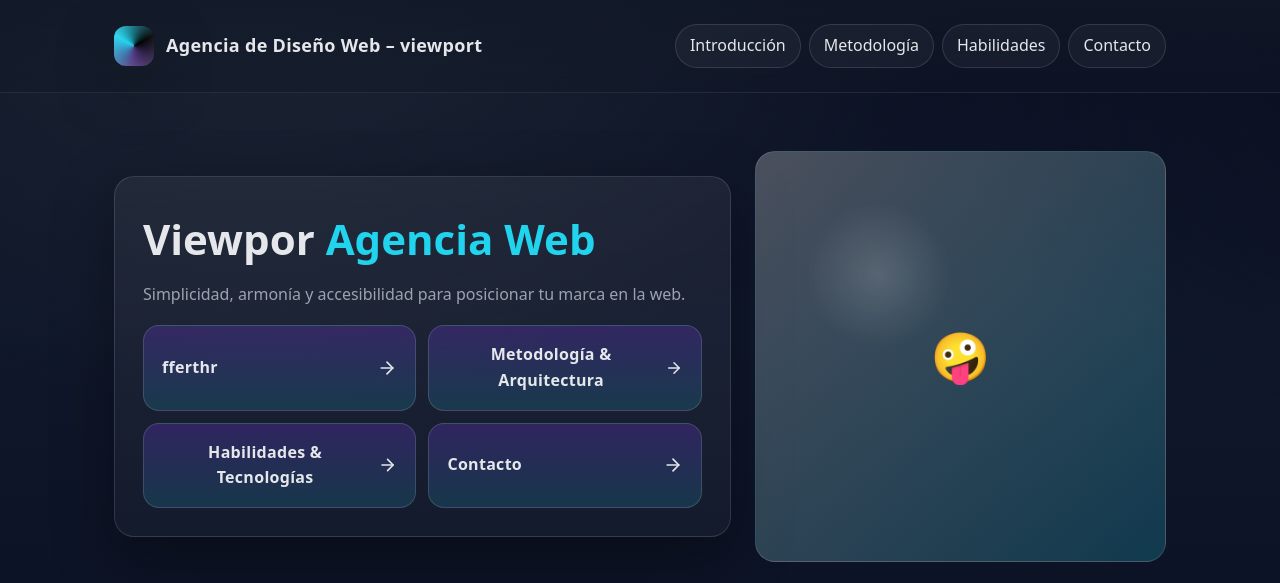
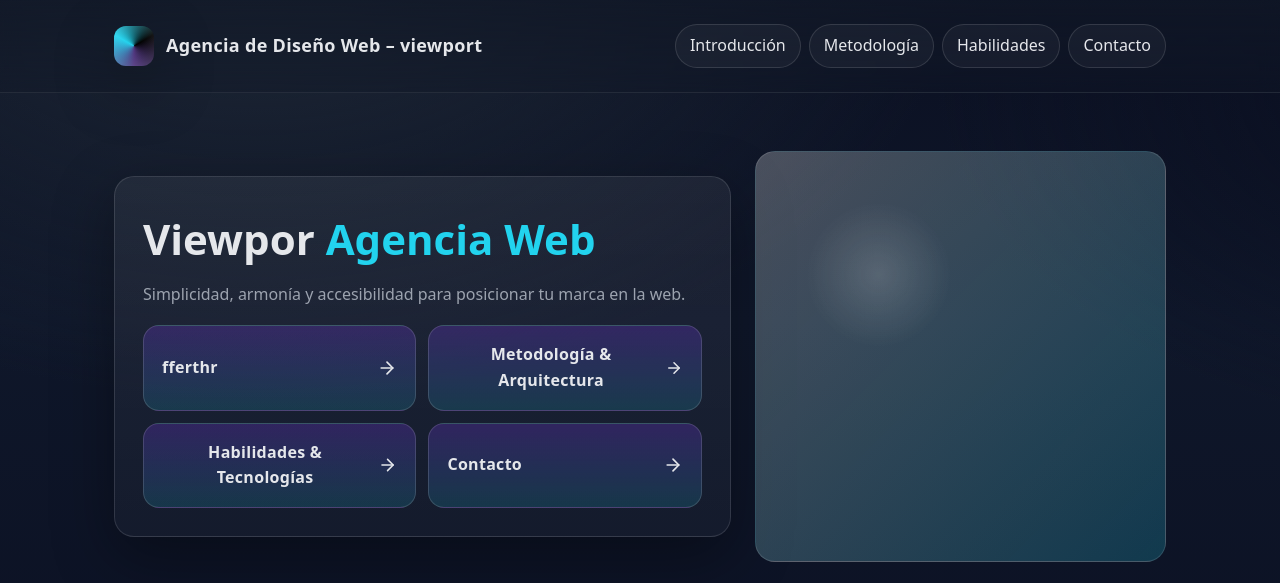
Before and after one commit to holapeieieieieinjdj7878-code/porta, a plain HTML site: page index.html in a window 1280 px wide. Shown: the top 583 px of the page. Drawn offline with Linux system fonts and the light colour scheme.

Commit message:
Update index.html

```diff
--- a/index.html
+++ b/index.html
@@ -212,7 +212,7 @@
         </div>
       </div>
 
-      <div class="profile" aria-label="Logo/Avatar">🤪</div>
+      <div class="profile" aria-label="Logo/Avatar"></div>
     </section>
 
     <section class="tabs" aria-live="polite">
```
